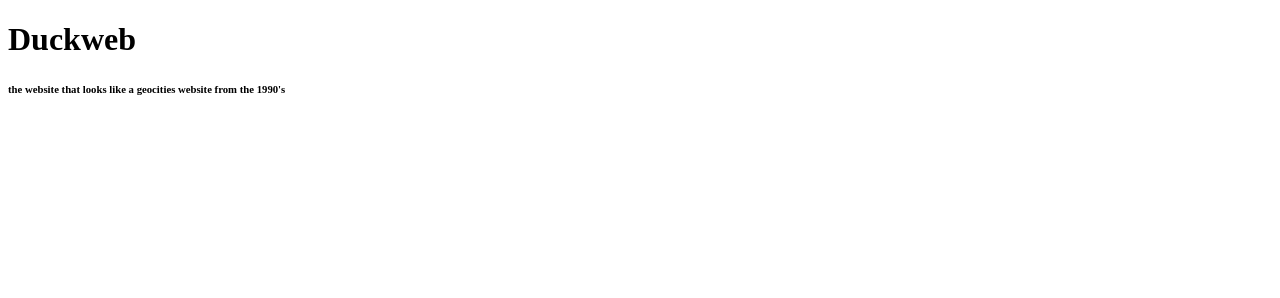
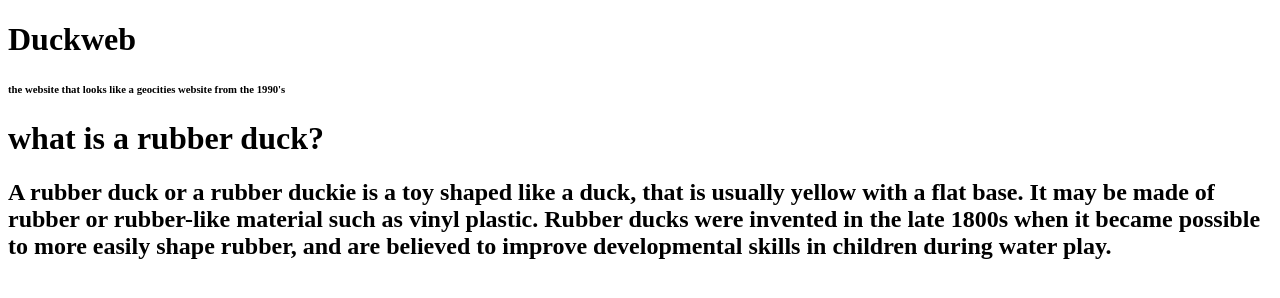
Before and after one commit to theuselessbutton/duckweb, a plain HTML site: page index.html in a window 1280 px wide. Drawn offline with Linux system fonts and the light colour scheme.

Commit message:
Update index.html

```diff
--- a/index.html
+++ b/index.html
@@ -2,7 +2,11 @@
 <html lang="en">
 <head>
   <title>duckweb: the website that looks like a geocities website from the 1990's</title>
-                                <h1>Duckweb</h1>
-         <h6> the website that looks like a geocities website from the 1990's</h6>
+<h1>                                           Duckweb</h1>
+<h6>                the website that looks like a geocities website from the 1990's</h6>
 </head>
+  <body>
+    <h1>                         what is a rubber duck? </h1>
+    <h2>A rubber duck or a rubber duckie is a toy shaped like a duck, that is usually yellow with a flat base. It may be made of rubber or rubber-like material such as vinyl plastic. Rubber ducks were invented in the late 1800s when it became possible to more easily shape rubber, and are believed to improve developmental skills in children during water play.</h2>
+  </body>
 </html>
```
